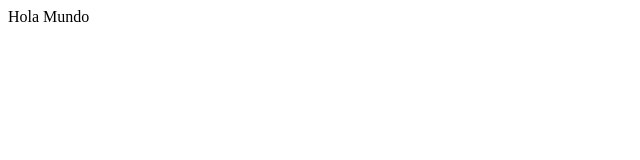
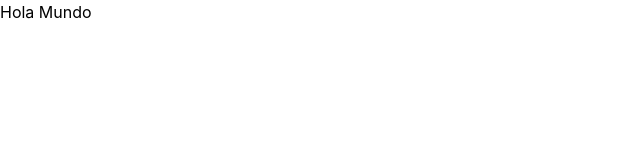
Before and after one commit to sargentogato/laguagues-web, a Vue app: page / in a window 1280 px wide. Shown: the top 160 px of the page, without its empty margins (0-640 px from the left). Built offline with nearby package versions, Linux system fonts and the light colour scheme; the HTML template or start-up script is replaced by a standard one.

Commit message:
add new files css and import them from main.ts

```diff
--- /dev/null
+++ b/src/assets/styles/reset.css
@@ -0,0 +1,135 @@
+*,
+*:before,
+*:after {
+  box-sizing: border-box;
+}
+
+* {
+  margin: 0;
+}
+
+html,
+body {
+  height: 100%;
+}
+
+*,
+html,
+body,
+form,
+p {
+  padding: 0;
+  margin: 0;
+}
+
+/*
+  Typographic tweaks!
+  4. Add accessible line-height
+  5. Improve text rendering
+*/
+
+body,
+* {
+  -webkit-font-smoothing: antialiased;
+  font-family: 'Trebuchet MS', 'Lucida Sans Unicode', 'Lucida Grande', 'Lucida Sans', Arial,
+    sans-serif;
+  font-size: 16px;
+  font-family:
+    Inter,
+    -apple-system,
+    BlinkMacSystemFont,
+    'Segoe UI',
+    Roboto,
+    Oxygen,
+    Ubuntu,
+    Cantarell,
+    'Fira Sans',
+    'Droid Sans',
+    'Helvetica Neue',
+    sans-serif;
+  line-height: 1.5;
+  scroll-behavior: smooth;
+  text-rendering: optimizeLegibility;
+  -webkit-font-smoothing: antialiased;
+  -moz-osx-font-smoothing: grayscale;
+}
+
+/*
+  Improve media defaults
+*/
+img,
+figure
+picture,
+video,
+canvas,
+svg {
+  display: block;
+  width: 100%;
+  height: auto;
+}
+
+/*
+  Remove built-in form typography styles
+*/
+input,
+button,
+textarea,
+select {
+  font: inherit;
+}
+
+/*
+  Avoid text overflows
+*/
+p,
+h1,
+h2,
+h3,
+h4,
+h5,
+h6 {
+  overflow-wrap: break-word;
+}
+
+a {
+  text-decoration: none;
+}
+
+a,
+li {
+  cursor: pointer;
+}
+
+li {
+  list-style: none;
+}
+
+a {
+  border: none;
+  display: block;
+}
+
+caption,
+th,
+td {
+  text-align: left;
+  font-weight: normal;
+  vertical-align: middle;
+}
+
+button {
+  outline-style: none;
+}
+
+:focus {
+  box-shadow: none;
+  outline: none;
+}
+
+/*
+  Create a root stacking context
+*/
+#root,
+#__next {
+  isolation: isolate;
+}
--- /dev/null
+++ b/src/assets/styles/variables.css
@@ -0,0 +1,20 @@
+:root {
+  /* Color and Backgrounds */
+  --white: hsl(0, 0%, 100%);
+  --black: hsl(0, 0%, 0%);
+  --primary-color: hsl(260, 70%, 15%);
+  --secondary-color: hsl(174, 80%, 45%);
+  --tertiary-color: hsl(260, 70%, 30%);
+
+  /* Transform */
+  --menu-translate-y: -20px;
+
+  /* Animations */
+  --menu-animation: opacity 0.3s ease-in-out, transform 0.3s ease-in-out,
+    visibility 0.3s ease-in-out;
+  --translate-y: -20px;
+
+  /* padding, margin */
+  --logo-padding-left: 16px;
+  --padding-menu-items: 25px;
+}
--- a/src/main.ts
+++ b/src/main.ts
@@ -1,3 +1,5 @@
+import './assets/styles/reset.css'
+
 import { createApp } from 'vue'
 import App from './App.vue'
 
```
Also changed, not shown: src/assets/styles/main.css (added).
